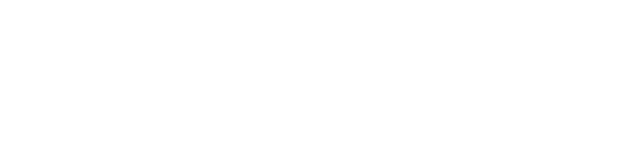
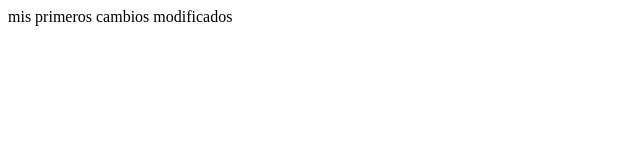
Before and after one commit to WilterD/pruebagit, a plain HTML site: page index.html in a window 1280 px wide. Shown: the whole page, without its empty margins (0-640 px from the left). Drawn offline with Linux system fonts and the light colour scheme.

Commit message:
cambios de mi archivo que ya existia

```diff
--- a/index.html
+++ b/index.html
@@ -6,6 +6,6 @@
     <title>Document</title>
 </head>
 <body>
-
+    mis primeros cambios modificados
 </body>
 </html>
```
